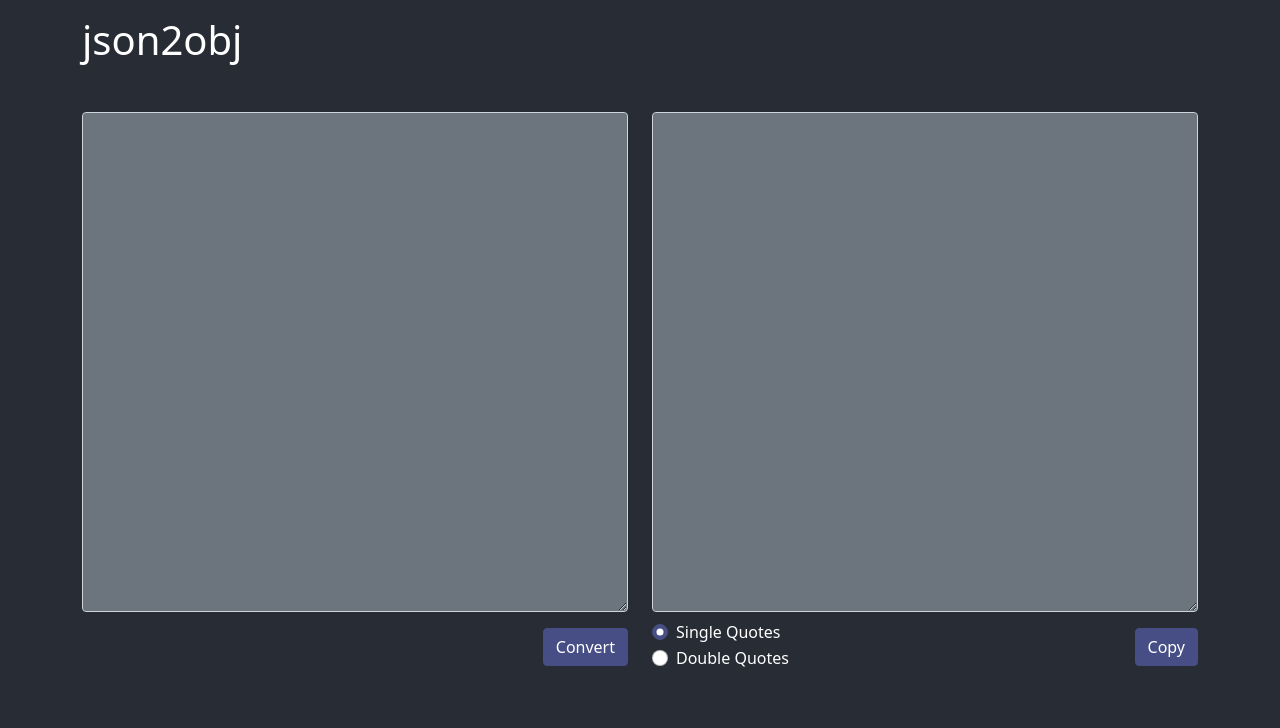
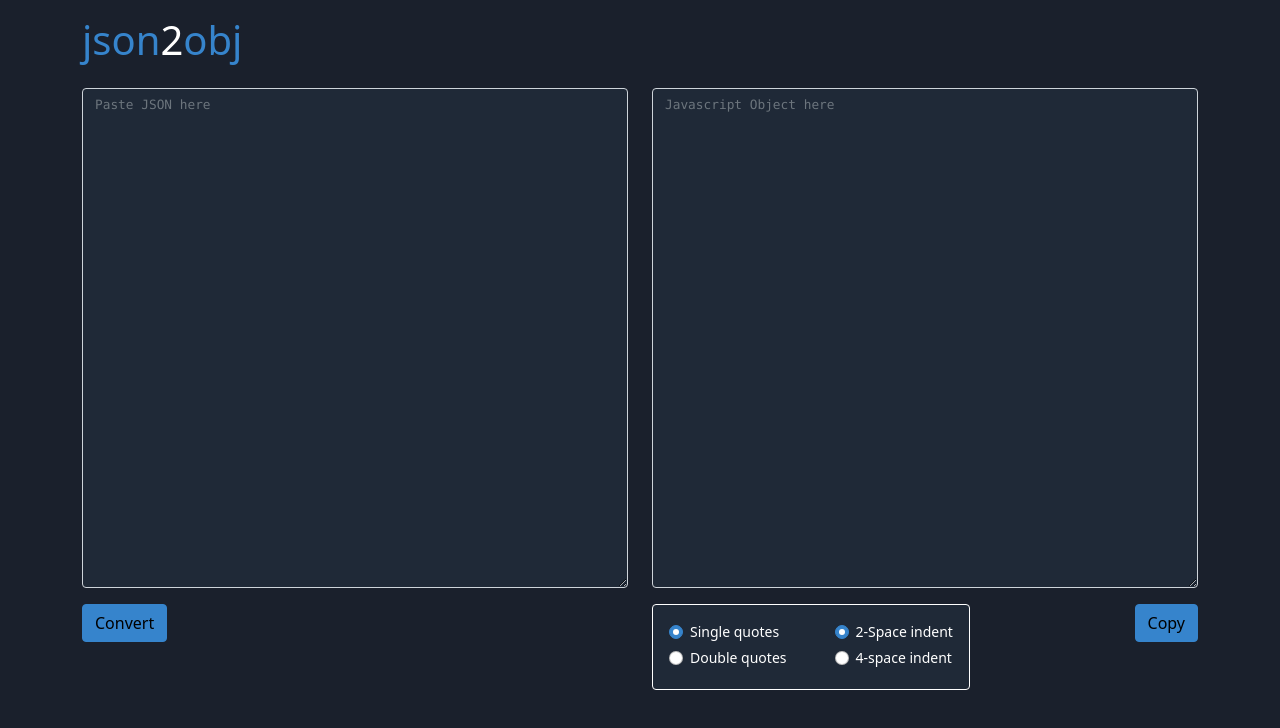
Before and after one commit to zombie9/json2obj, a React (Create React App) app: page / in a window 1280 px wide. Shown: the top 728 px of the page. Built offline with nearby package versions, Linux system fonts and the light colour scheme.

Commit message:
add indentation options and update ui

```diff
--- a/package.json
+++ b/package.json
@@ -38,5 +38,8 @@
       "last 1 firefox version",
       "last 1 safari version"
     ]
+  },
+  "devDependencies": {
+    "gh-pages": "^3.2.3"
   }
 }
--- a/src/App.scss
+++ b/src/App.scss
@@ -1,6 +1,11 @@
-$primary: #474e85;
+$primary: #3684CC;
+$secondary: #1F2937;
 @import "bootstrap/scss/bootstrap";
 
 body {
-  background-color: #282c34;
+  background-color: #1A202C;
 }
+
+textarea::selection {
+  background: #000;
+}
--- a/src/components/AppContainer.js
+++ b/src/components/AppContainer.js
@@ -9,11 +9,12 @@ const AppContainer = () => {
   const [json, setJson] = useState('')
   const [obj, setObj] = useState(json)
   const [singleQuotes, setSingleQuotes] = useState(true)
+  const [twoSpace, setTwoSpace] = useState(true)
 
   useEffect(() => {
-    const object = jsonToObjConverter(json, singleQuotes)
+    const object = jsonToObjConverter(json, singleQuotes, twoSpace)
     setObj(object)
-  }, [json, singleQuotes])
+  }, [json, singleQuotes, twoSpace])
 
   return (
     <Container>
@@ -27,6 +28,8 @@ const AppContainer = () => {
             obj={obj}
             singleQuotes={singleQuotes}
             setSingleQuotes={setSingleQuotes}
+            twoSpace={twoSpace}
+            setTwoSpace={setTwoSpace}
           />
         </div>
       </div>
--- a/src/components/AppHeader.js
+++ b/src/components/AppHeader.js
@@ -2,9 +2,13 @@ import React from 'react'
 
 const AppHeader = () => {
   return (
-    <div>
-      <h1 className="text-white mb-5 mt-3">json2obj</h1>
-    </div>
+    <>
+      <h1 className="mb-4 mt-3">
+        <span className="text-primary">json</span>
+        <span className="text-white">2</span>
+        <span className="text-primary">obj</span>
+      </h1>
+    </>
   )
 }
 
--- a/src/components/JsonInput.js
+++ b/src/components/JsonInput.js
@@ -8,7 +8,7 @@ const JsonInput = ({ setJson }) => {
     setJson(json)
   }
   return (
-    <div>
+    <div className="mb-3">
       <Form.Control
         as="textarea"
         placeholder="Paste JSON here"
@@ -17,7 +17,7 @@ const JsonInput = ({ setJson }) => {
         style={{ height: '500px', fontSize: '0.8rem'}}
         ref={jsonRef}
       />
-      <Button className="float-end mt-3" onClick={handleSubmit}>Convert</Button>
+      <Button className="mt-3" onClick={handleSubmit}>Convert</Button>
     </div>
   )
 }
--- a/src/components/ObjOutput.js
+++ b/src/components/ObjOutput.js
@@ -1,9 +1,12 @@
 import React from 'react'
-import { Form, Button } from 'react-bootstrap'
+import { Form, Button, Card } from 'react-bootstrap'
 
-const ObjOutput = ({ obj, singleQuotes, setSingleQuotes }) => {
-  const handleClick = () => {
+const ObjOutput = ({ obj, singleQuotes, setSingleQuotes, twoSpace, setTwoSpace }) => {
+  const handleChangeQuotes = () => {
     setSingleQuotes(!singleQuotes)
+  }
+  const handleChangeIndent = () => {
+    setTwoSpace(!twoSpace)
   }
   return (
     <>
@@ -17,26 +20,49 @@ const ObjOutput = ({ obj, singleQuotes, setSingleQuotes }) => {
         readOnly
       />
       <div className="d-flex flex-row justify-content-between">
-        <Form>
-          <div key="inline-radio" className="text-white mt-2">
+        <div className="border border-white rounded mt-3 p-3 bg-secondary small">
+          <Form className="d-inline-block me-5">
+            <div key="inline-radio" className="text-white">
               <Form.Check
-              label="Single Quotes"
+                label="Single quotes"
                 name="quotes"
                 type="radio"
                 id="radio-1"
                 checked={singleQuotes}
-              onChange={handleClick}
+                onChange={handleChangeQuotes}
               />
               <Form.Check
-              label="Double Quotes"
+                label="Double quotes"
                 name="quotes"
                 type="radio"
                 id="radio-2"
                 checked={!singleQuotes}
-              onChange={handleClick}
+                onChange={handleChangeQuotes}
               />
             </div>
           </Form>
+          <Form className="d-inline-block">
+            <div key="inline-radio" className="text-white">
+              <Form.Check
+                label="2-Space indent"
+                name="quotes"
+                type="radio"
+                id="radio-1"
+                checked={twoSpace}
+                onChange={handleChangeIndent}
+              />
+              <Form.Check
+                label="4-space indent"
+                name="quotes"
+                type="radio"
+                id="radio-2"
+                checked={!twoSpace}
+                onChange={handleChangeIndent}
+              />
+            </div>
+          </Form>
+        </div>
+
         <Button
           style={{ height: 'min-content' }}
           className="mt-3"
--- a/src/utils/jsonToObjConverter.js
+++ b/src/utils/jsonToObjConverter.js
@@ -1,10 +1,10 @@
 import stringifyObject from "stringify-object"
 
-export const jsonToObjConverter = (json, singleQuotes) => {
+export const jsonToObjConverter = (json, singleQuotes, twoSpace) => {
   if (!json) return
   const object = JSON.parse(json)
   const prettyObject = stringifyObject(object, {
-    indent: '  ',
+    indent: twoSpace ? '  ' : '    ',
     singleQuotes: singleQuotes
   })
   return prettyObject
```
Also changed, not shown: 2 other files (tests, documents, lock files or other folders). Lines whose indentation alone changed are shown as unchanged.
